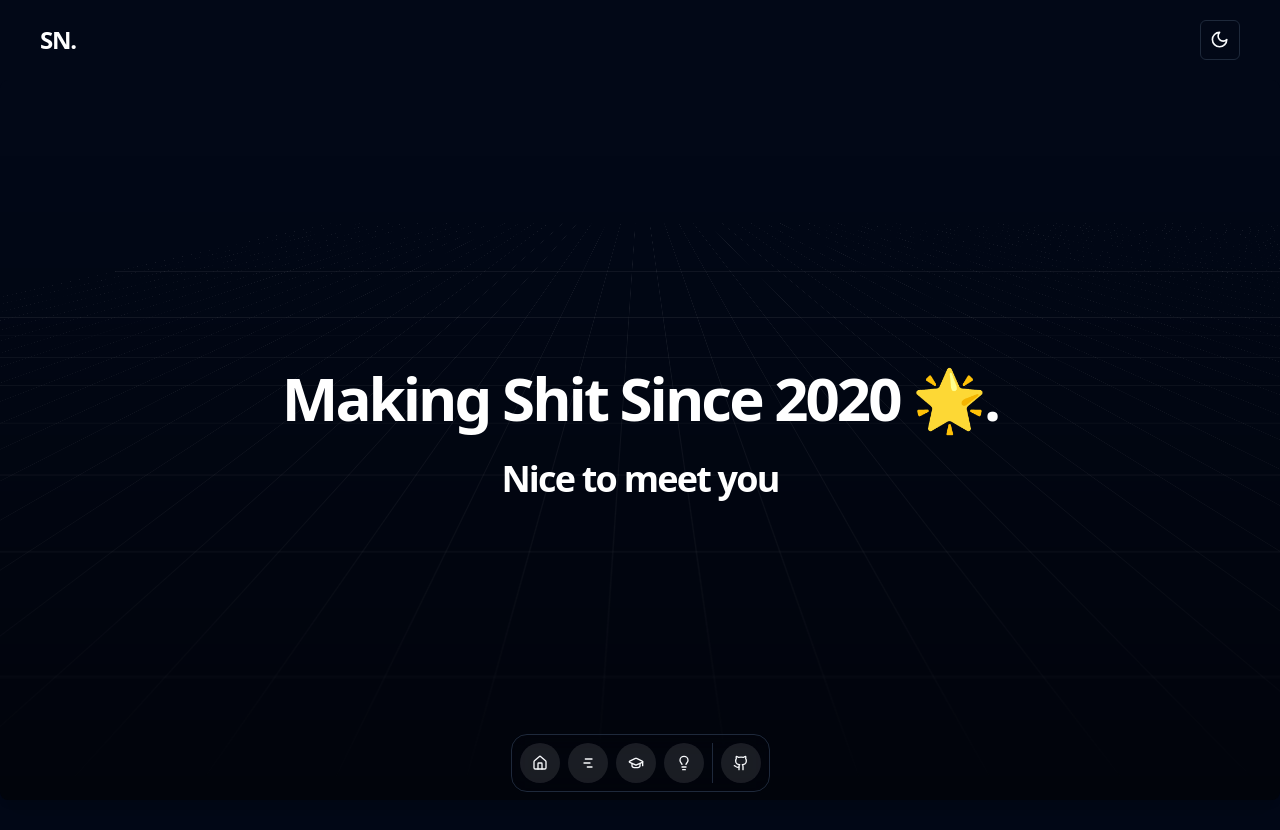
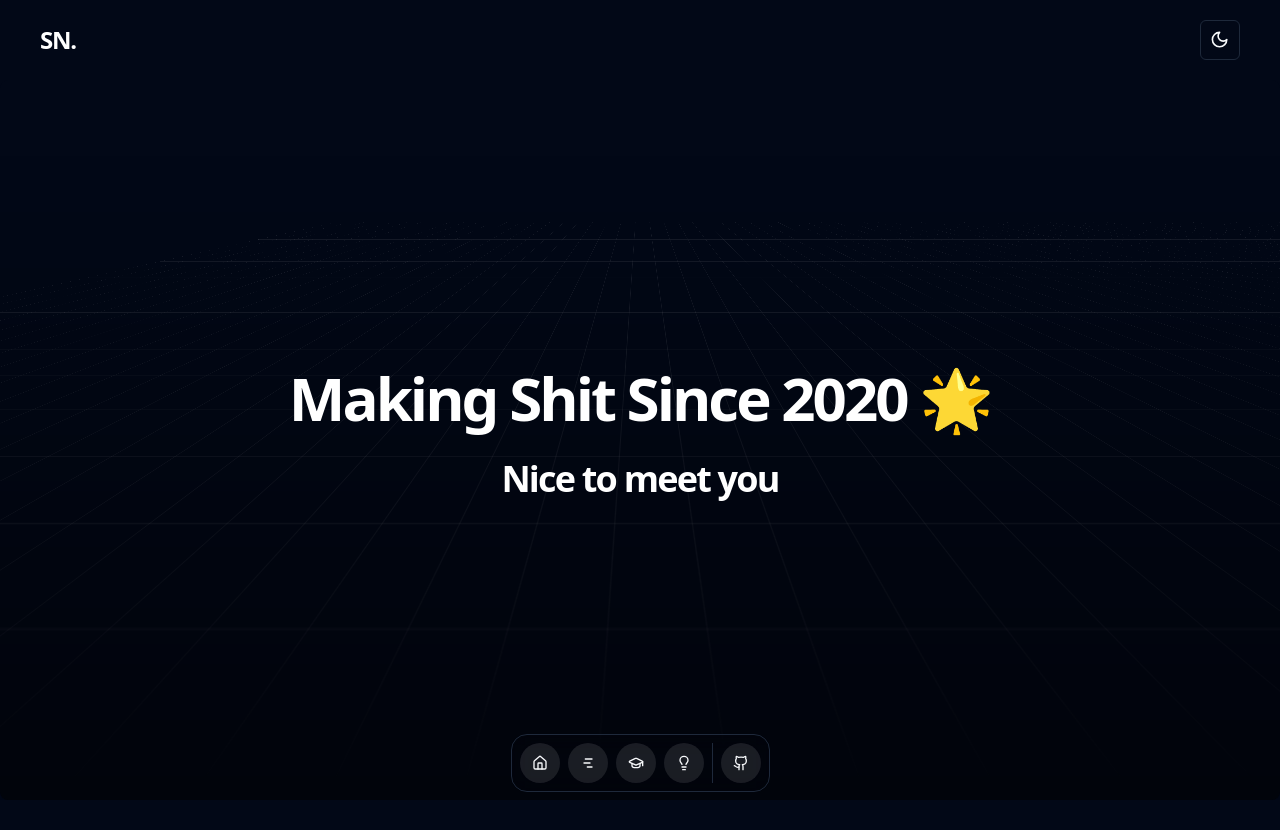
Before and after one commit to shivamnarkar47/portfolio-2.0, a React (Vite) app: page / in a window 1280 px wide. Shown: the top 830 px of the page. After the commit the page ends 800 px from the top, so only its background shows below. Built offline with nearby package versions, Linux system fonts and the light colour scheme.

Commit message:
Updated the commit.

```diff
--- a/src/App.tsx
+++ b/src/App.tsx
@@ -11,12 +11,12 @@ export default function App() {
         <span className="pointer-events-none z-10 whitespace-pre-wrap dark:text-white text-slate-900 text-center text-7xl font-bold leading-none tracking-tighter text-transparent">
           <section id="header">
             <BlurFade delay={0.25} inView>
-              <h2 className="text-3xl font-bold tracking-tighter sm:text-5xl xl:text-6xl/none">
-                Making Shit Since 2020 🌟.
+              <h2 className="text-3xl font-bold text-slate-900 dark:text-white tracking-tighter sm:text-5xl xl:text-6xl/none">
+                Making Shit Since 2020 🌟
               </h2>
             </BlurFade>
             <BlurFade delay={0.25 * 2} inView>
-              <span className="text-xl text-pretty tracking-tighter sm:text-3xl xl:text-4xl/none">
+              <span className="text-xl text-pretty text-slate-900 dark:text-white tracking-tighter sm:text-3xl xl:text-4xl/none">
                 Nice to meet you
               </span>
             </BlurFade>
@@ -24,11 +24,8 @@ export default function App() {
         </span>
         <RetroGrid className="shadow-none drop-shadow-none" />
         <div className="fixed bottom-2">
-        <DockDemo/>
+          <DockDemo />
         </div>
-      </div>
-      <div className="h-screen">
-
       </div>
     </div>
   );
--- a/src/components/magicui/blur-fade.tsx
+++ b/src/components/magicui/blur-fade.tsx
@@ -30,6 +30,7 @@ export default function BlurFade({
   blur = "6px",
 }: BlurFadeProps) {
   const ref = useRef(null);
+// @ts-ignore
   const inViewResult = useInView(ref, { once: true, margin: inViewMargin });
   const isInView = !inView || inViewResult;
   const defaultVariants: Variants = {
```
Also changed, not shown: 1 other file (tests, documents, lock files or other folders).
